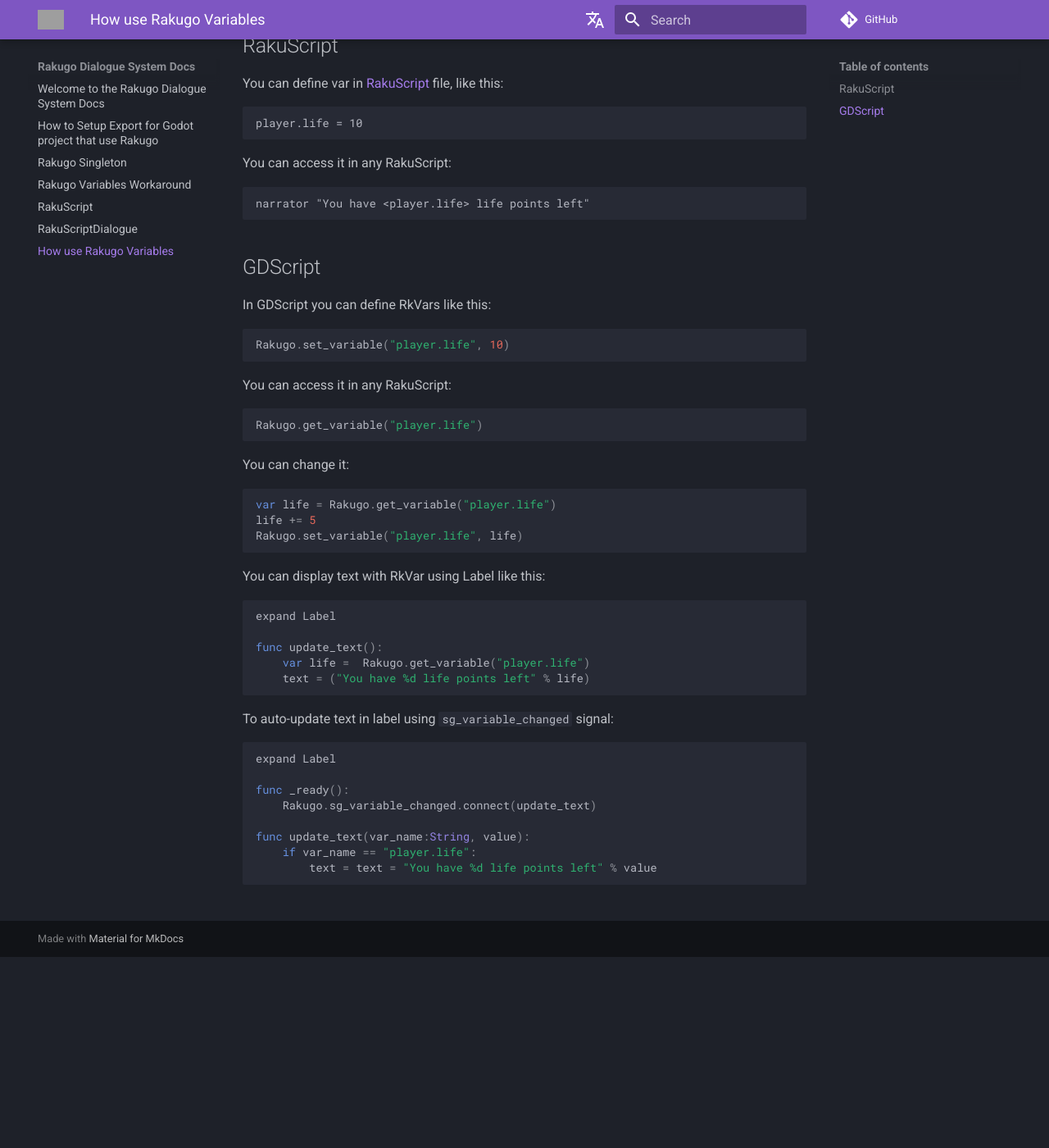
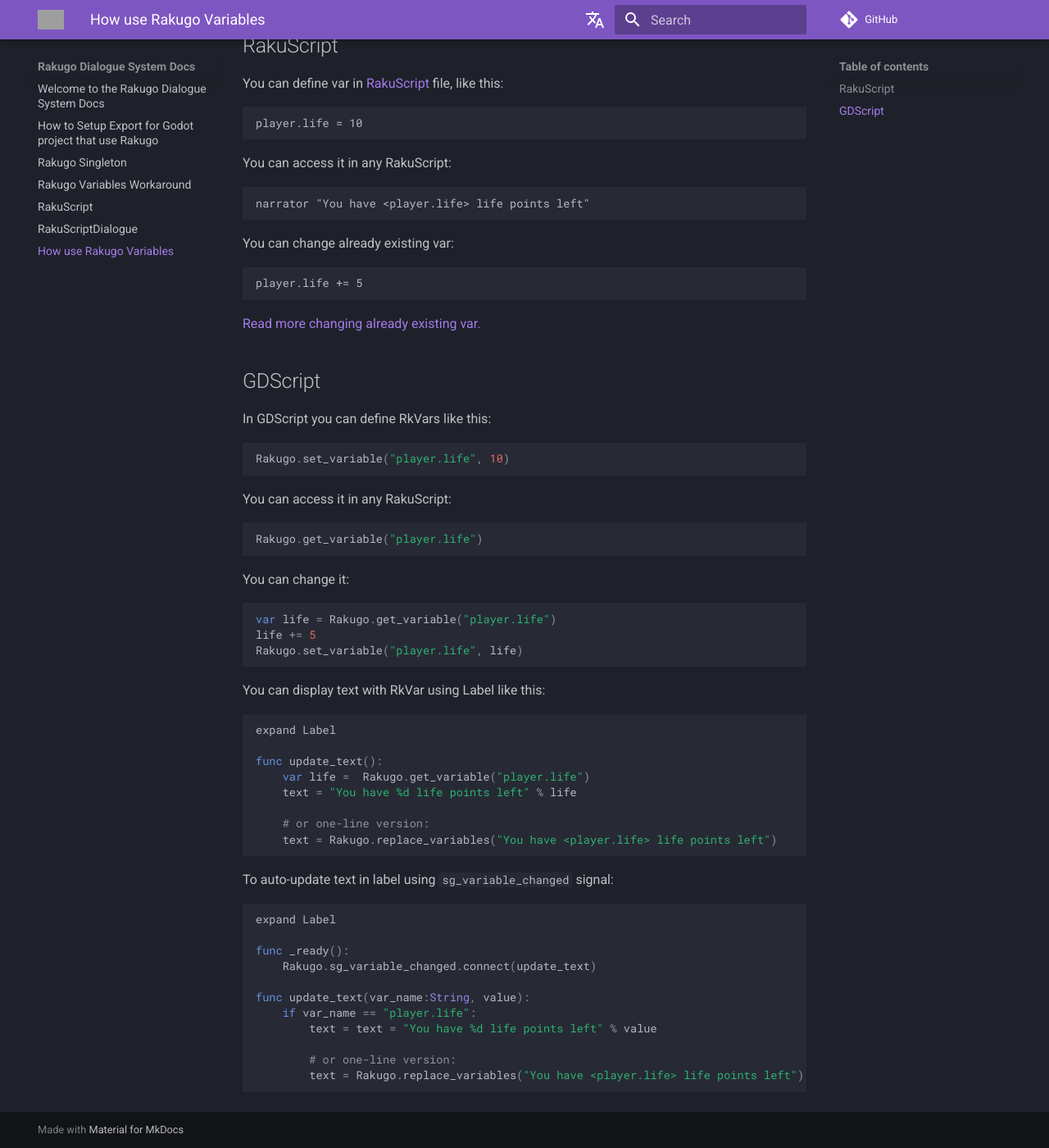
Before and after one commit to rakugoteam/rakugo-docs, an MkDocs documentation site: the page built from docs/rkvars.md, in a window 1280 px wide and 1400 px high, scrolled down 233 px. Shown: the whole window at 82% size. Built offline with MkDocs 1.6.1 and Material for MkDocs 9.7.7, drawn with Linux system fonts in a browser that asks for light colours; comment, search, counter and statistics services are not loaded; the version menu is left out; grey boxes are pictures that could not be loaded.

Commit message:
update rkvars to 2.2

````diff
--- a/docs/rkvars.md
+++ b/docs/rkvars.md
@@ -4,7 +4,7 @@
 They are global, and accessible from both RkScript and GDScript.
 
 ## RakuScript
-You can define var in [RakuScript]  file, like this:
+You can define var in [RakuScript] file, like this:
 ```renpy
 player.life = 10
 ```
@@ -12,6 +12,12 @@
 ```renpy
 narrator "You have <player.life> life points left"
 ```
+
+You can change already existing var:
+```renpy
+player.life += 5
+```
+[Read more changing already existing var.]
 
 ## GDScript
 In GDScript you can define RkVars like this:
@@ -34,7 +40,10 @@
 
 func update_text():
 	var life =  Rakugo.get_variable("player.life")
-	text = ("You have %d life points left" % life)
+	text = "You have %d life points left" % life
+
+	# or one-line version:
+	text = Rakugo.replace_variables("You have <player.life> life points left")
 ```
 
 To auto-update text in label using `sg_variable_changed` signal:
@@ -48,7 +57,12 @@
 func update_text(var_name:String, value):
 	if var_name == "player.life":
 		text = text = "You have %d life points left" % value
+
+		# or one-line version:
+		text = Rakugo.replace_variables("You have <player.life> life points left")
 ```
 
+
+[Read more changing already existing var.]: rakugo_variables_workaround.md
 [Rakugo Singleton]: rakugo_singleton.md
 [RakuScript]: rakuscript.md
````
